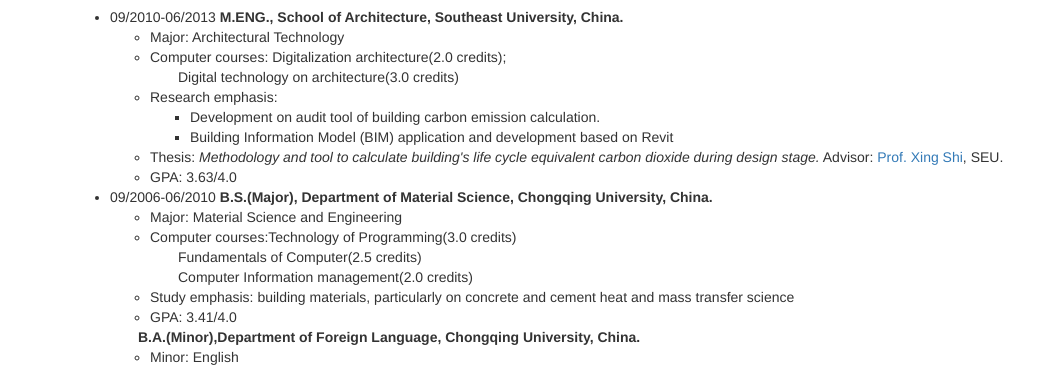
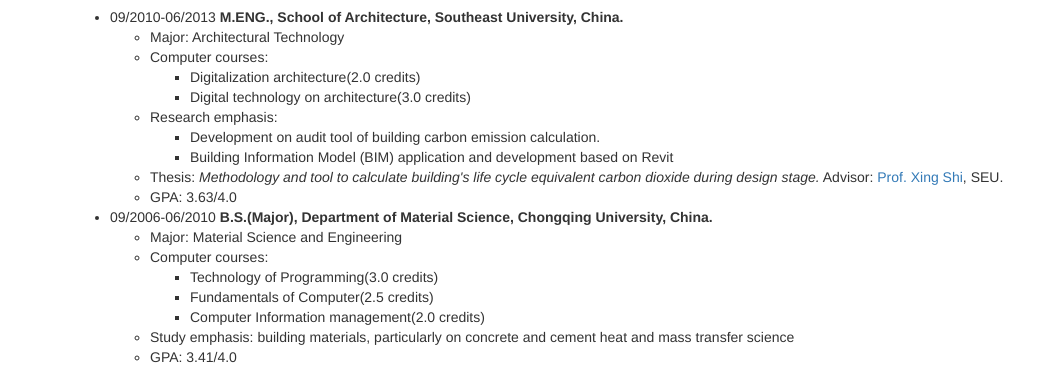
Before and after one commit to ruilee16/Porfolio, a plain HTML site: page index.html in a window 1280 px wide. Shown: the part 286-656 px from the top of the page, without its empty margins (0-1050 px from the left). Drawn offline with nearby package versions, Linux system fonts and the light colour scheme.

Commit message:
Update index.html

```diff
--- a/index.html
+++ b/index.html
@@ -49,8 +49,11 @@
 	<li>09/2010-06/2013 <b>M.ENG., School of Architecture, Southeast University, China.</b>
     <ul>
 	<li>Major: Architectural Technology </li>
-	<li>Computer courses: Digitalization architecture(2.0 credits);<br>
-	        &#12288&#12288Digital technology on architecture(3.0 credits)</li>
+	<li>Computer courses:
+		<ul>
+			<li> Digitalization architecture(2.0 credits)</li>
+			<li> Digital technology on architecture(3.0 credits) </li>
+		</ul>
 	<li>Research emphasis:
 	    <ul>
 			<li> Development on audit tool of building carbon emission calculation.</li>
@@ -67,9 +70,13 @@
 	</li>
 	<ul>
 	<li>Major: Material Science and Engineering</li>
-	<li>Computer courses:Technology of Programming(3.0 credits)<br>
-	       &#12288&#12288Fundamentals of Computer(2.5 credits)<br>
-	       &#12288&#12288Computer Information management(2.0 credits)</li>
+	<li>Computer courses:
+		<ul>
+			<li> Technology of Programming(3.0 credits)</li>
+			<li> Fundamentals of Computer(2.5 credits) </li>
+			<li> Computer Information management(2.0 credits) </li>
+		</ul>
+
 	<li>Study emphasis: building materials, particularly on concrete and cement heat and mass transfer science</li>
 	<li>GPA: 3.41/4.0</li>
 	</ul>
```
